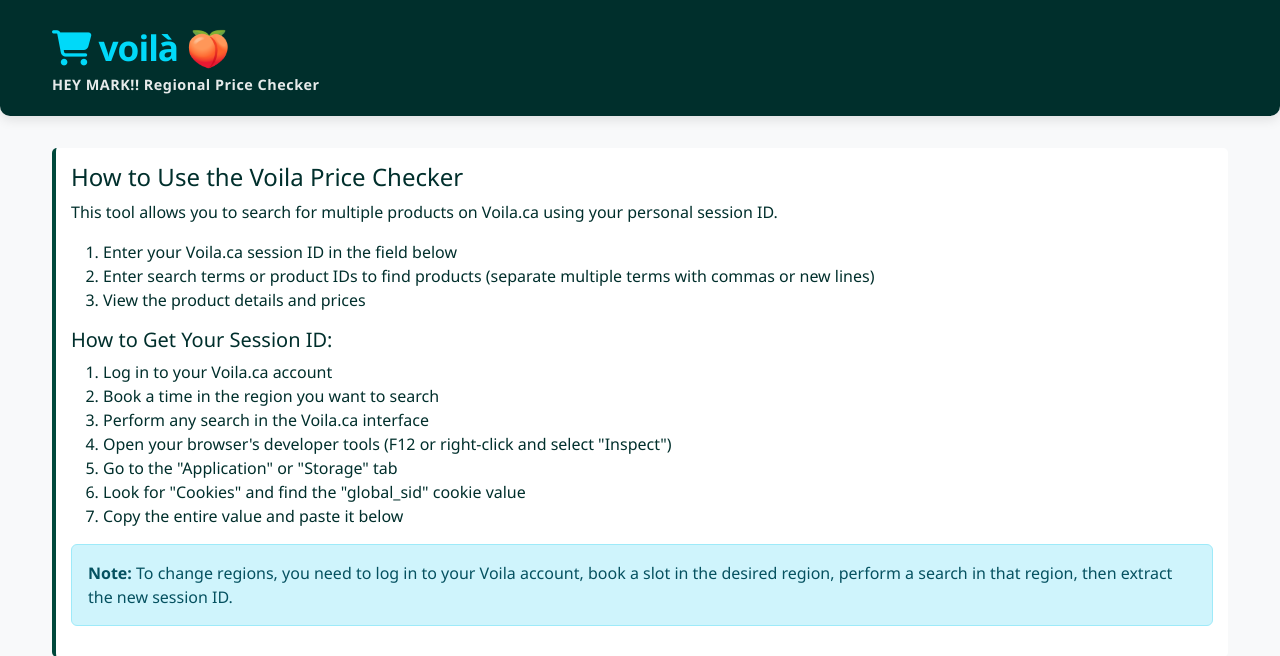
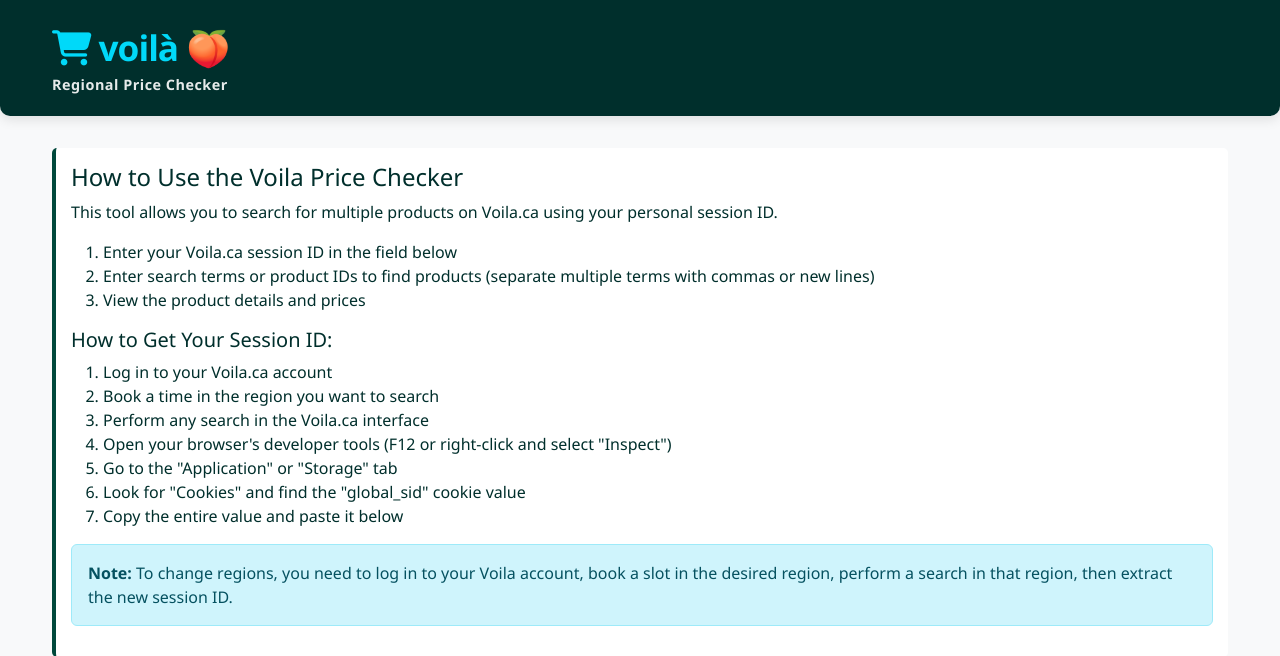
Before and after one commit to Nacnud88/markchecker, a Flask app: page / in a window 1280 px wide. Shown: the top 656 px of the page. Run offline with Flask 3, Linux system fonts and the light colour scheme; some libraries are stand-ins or nearby versions.

Commit message:
Update index.html

```diff
--- a/templates/index.html
+++ b/templates/index.html
@@ -291,7 +291,7 @@
         <div class="container">
             <a class="navbar-brand" href="#">
                 <span class="logo-text"><i class="fas fa-shopping-cart me-2"></i>voilà 🍑</span>
-                <small class="d-block brand-subtitle">HEY MARK!! Regional Price Checker</small>
+                <small class="d-block brand-subtitle">Regional Price Checker</small>
             </a>
         </div>
     </nav>
```
